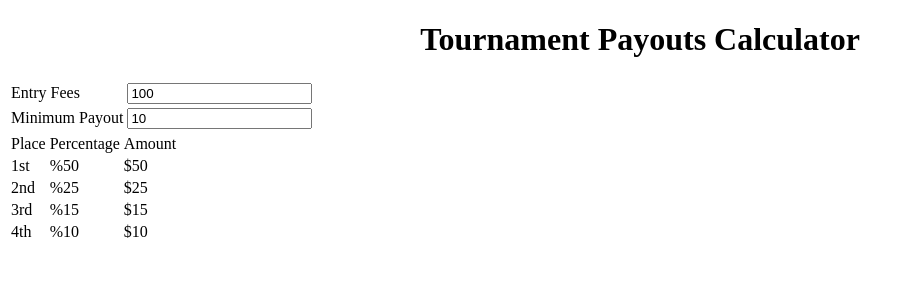
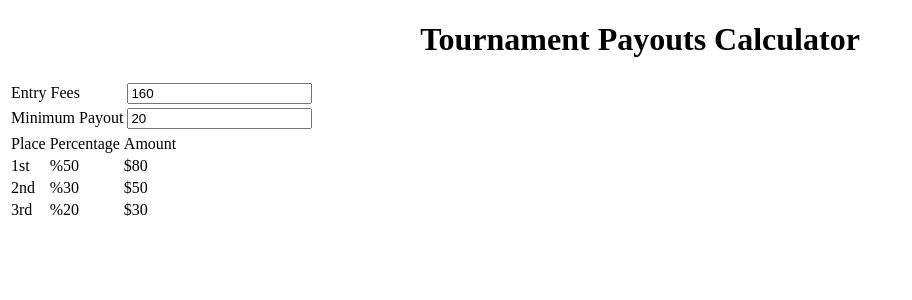
Before and after one commit to speaking-in-code/foosball-payouts, an Angular app: page / in a window 1280 px wide. Shown: the top 300 px of the page, without its empty margins (0-912 px from the left). Built offline with nearby package versions, Linux system fonts and the light colour scheme.

Commit message:
end to end tests and bug fixes

```diff
--- a/protractor.conf.js
+++ b/protractor.conf.js
@@ -4,6 +4,7 @@
 const { SpecReporter } = require('jasmine-spec-reporter');
 
 exports.config = {
+  SELENIUM_PROMISE_MANAGER: false,
   allScriptsTimeout: 11000,
   specs: [
     './e2e/**/*.e2e-spec.ts'
--- a/src/app/app.component.html
+++ b/src/app/app.component.html
@@ -12,7 +12,7 @@
         <label for="entryFees">Entry Fees</label>
       </td>
       <td>
-        <input [(ngModel)]="entryFees" name="entryFees" id="entryFees" type="number" min="0"/>
+        <input [(ngModel)]="entryFees" name="entryFees" type="number" min="0"/>
       </td>
     </tr>
     <tr>
@@ -20,7 +20,7 @@
         <label for="minimum">Minimum Payout</label>
       </td>
       <td>
-        <input [(ngModel)]="minimum" name="minimum" id="minimum" type="number" min="0"/>
+        <input [(ngModel)]="minimum" name="minimum" type="number" min="1"/>
       </td>
     </tr>
     </tbody>
@@ -35,7 +35,7 @@
     <td>Amount</td>
   </thead>
   <tbody>
-    <tr *ngFor="let payout of actualPayouts">
+    <tr id="payouts" *ngFor="let payout of actualPayouts">
       <td>{{payout.place}}</td>
       <td>%{{payout.percentage * 100}}</td>
       <td>${{payout.amount}}</td>
--- a/src/app/app.component.ts
+++ b/src/app/app.component.ts
@@ -33,11 +33,11 @@ enum Direction {
 export class AppComponent implements DoCheck {
   /** Entry fee from form. */
   @Input()
-  entryFees = 100;
+  entryFees = 160;
 
   /** Minimum payout from form. */
   @Input()
-  minimum = 10;
+  minimum = 20;
 
   /**
    * Payouts to disable.
@@ -60,7 +60,15 @@ export class AppComponent implements DoCheck {
     this.calculatePayouts();
   }
 
+  private validNumber(x): boolean {
+    return Number(x) > 0;
+  }
+
   private calculatePayouts(): void {
+    if (!this.validNumber(this.entryFees) || !this.validNumber(this.minimum)) {
+      this.actualPayouts = [];
+      return;
+    }
     const round = this.getRoundFactor();
     let ok = false;
     for (let i = 0; i < this.PAYOUTS.length; ++i) {
```
Also changed, not shown: 2 other files (tests, documents, lock files or other folders).
